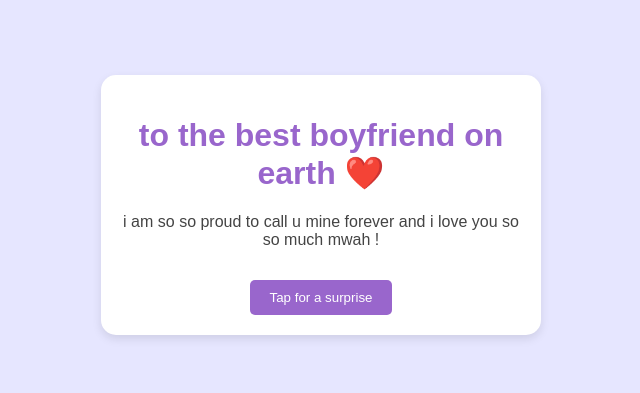
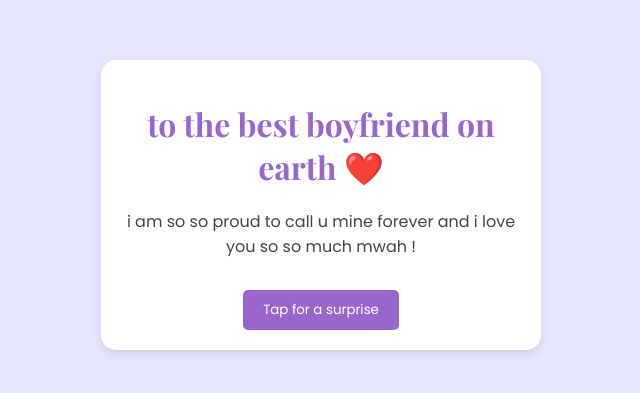
Before and after one commit to shannatanjx/formybf, a plain HTML site: page index.html in a window 1280 px wide. Shown: the part 195-588 px from the top of the page, without its empty margins (319-959 px from the left). Drawn offline with nearby package versions, Linux system fonts and the light colour scheme.

Commit message:
Update index.html

```diff
--- a/index.html
+++ b/index.html
@@ -4,9 +4,10 @@
     <meta charset="UTF-8">
     <meta name="viewport" content="width=device-width, initial-scale=1.0">
     <title>For My Love</title>
+    <link href="https://fonts.googleapis.com/css2?family=Playfair+Display:wght@400;700&family=Poppins:wght@300;400;600&display=swap" rel="stylesheet">
     <style>
         body {
-            font-family: Arial, sans-serif;
+            font-family: 'Poppins', sans-serif;
             text-align: center;
             background-color: #e6e6ff;
             margin: 0;
@@ -25,6 +26,7 @@
             max-width: 400px;
         }
         h1 {
+            font-family: 'Playfair Display', serif;
             color: #9966cc;
         }
         p {
@@ -44,6 +46,7 @@
             margin-top: 15px;
             border-radius: 5px;
             cursor: pointer;
+            font-family: 'Poppins', sans-serif;
         }
         button:hover {
             background-color: #663399;
```
